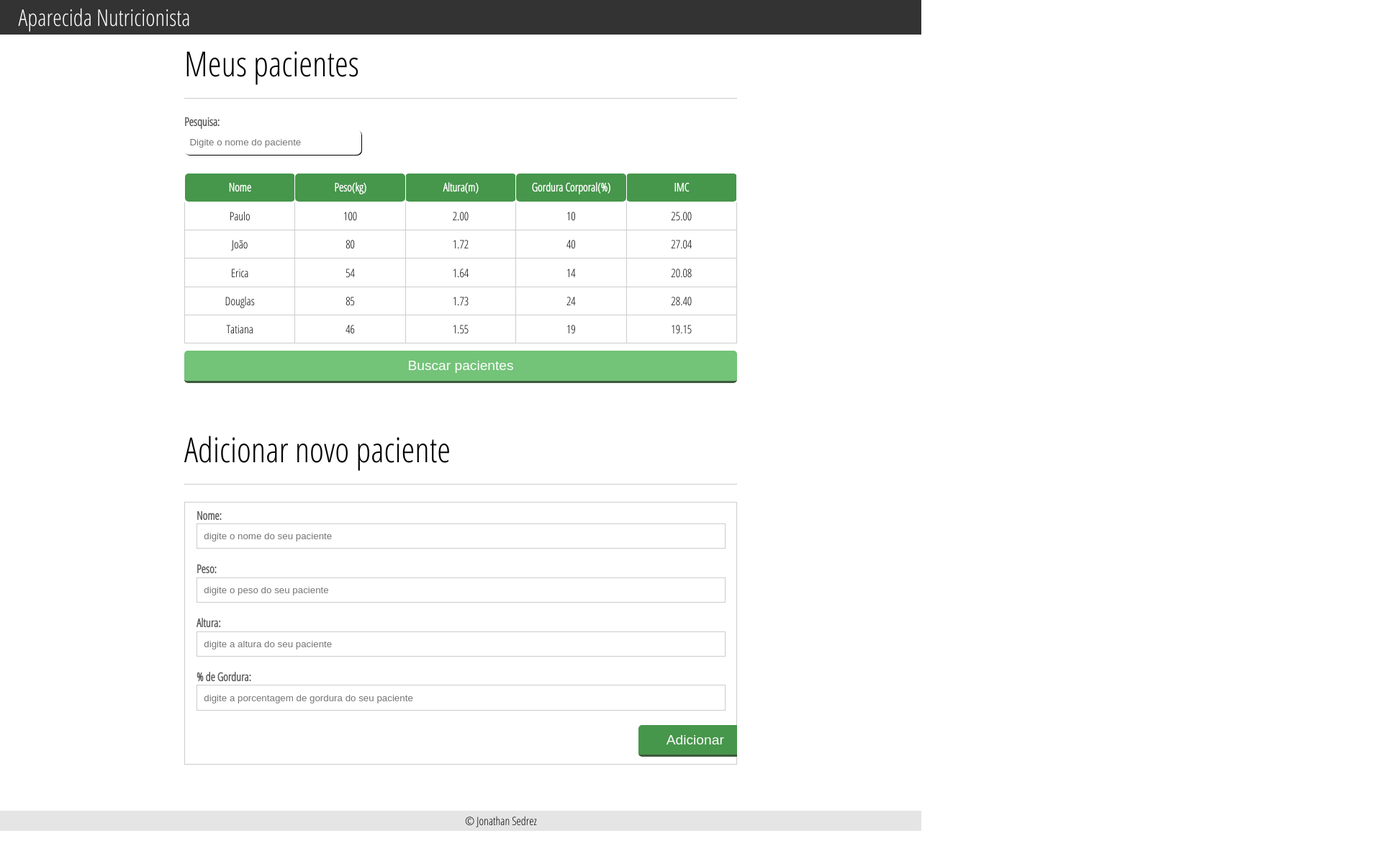
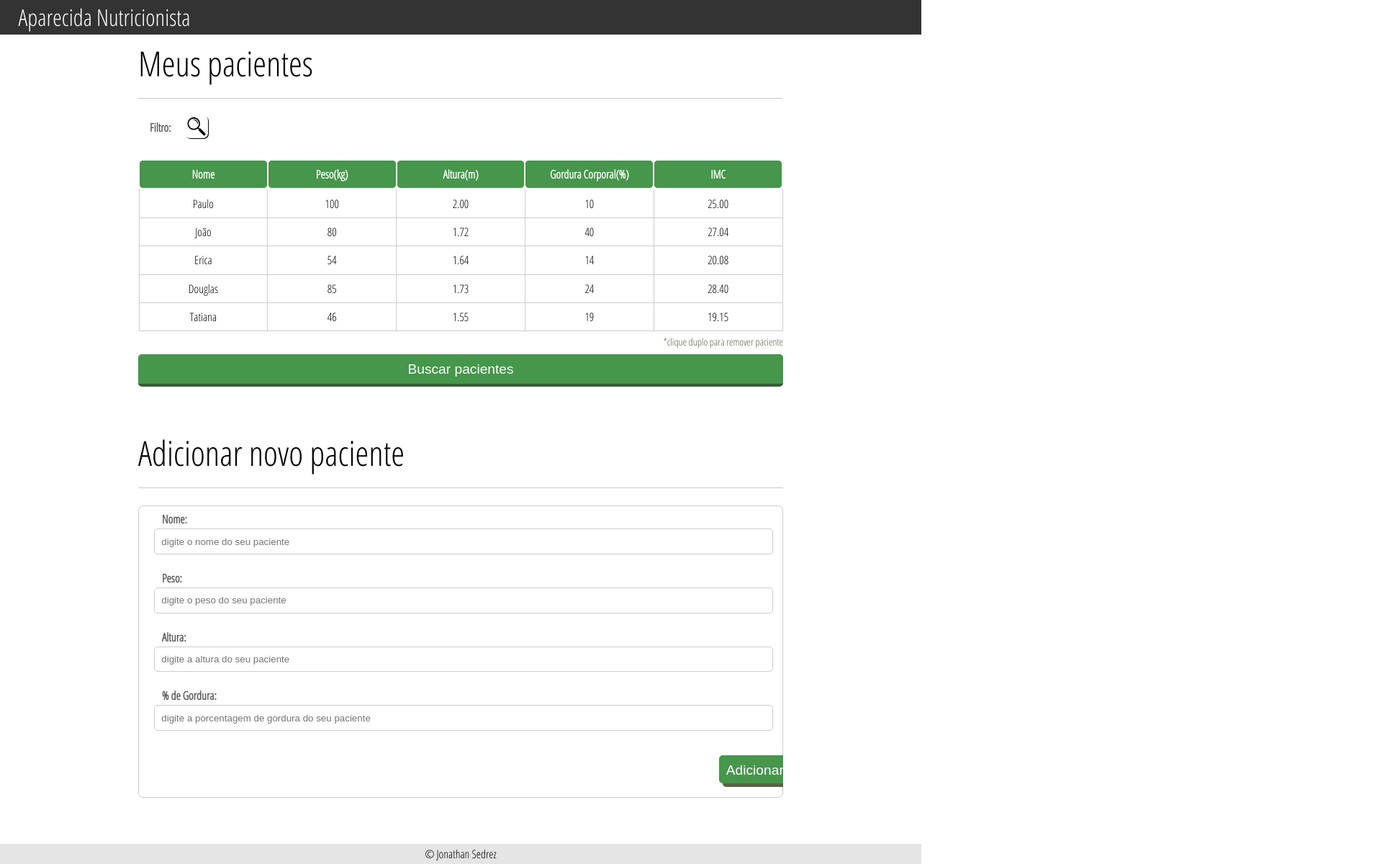
Before and after one commit to jonathansedrez/-Alura-IMC, a plain HTML site: page index.html in a window 1280 px wide. Shown: the whole page at 72% size, 1920 px wide, since content can reach past the window. Before the commit the page ends 1154 px from the top, so only its background shows below. Drawn offline with Linux system fonts and the light colour scheme.

Commit message:
atualizado

```diff
--- a/css/index.css
+++ b/css/index.css
@@ -7,6 +7,7 @@ body{
 	font-size: 16px;
 	font-family: 'Open Sans Condensed', sans-serif;
 }
+
 
 header{
 	background-color: #333;
@@ -37,7 +38,7 @@ header .container:before{
 }
 
 .container{
-	width: 60%;
+	width: 70%;
 	height: 100%;
 	margin: 0 auto;
 }
@@ -64,12 +65,13 @@ section h2{
 	border: 1px solid #ccc;
 	margin-bottom: 4em;
 	padding-left: 1em;
+	border-radius: 7px;
 }
 
 table{
 	width: 100%;
 	margin-bottom : .5em;
-  table-layout: fixed;
+	table-layout: fixed;
 }
 
 td, th {
@@ -83,26 +85,58 @@ th{
 	font-weight: bold;
 	background-color: rgb(70, 150, 75);
 	color: white;
-	border: 1px solid white;
-	border-radius: 5px;
+	border: 2px solid white;
+	border-radius: 8px;
 }
 tr{
-	border: solid 1px rgb(172, 179, 171);
+	border: solid .5px rgb(172, 179, 171);
+	height: 2em;
 }
 
 label{
 	color: #555;
-	display: block;
-	margin-bottom: .2em;
+	display: inline;
+	margin: 1em;
+	font-weight: bold;
+
+}
+
+.lupa-icon{
+	top: 10em;
+	position: absolute;
+	height: 2em;
+	padding: 2px;
+	border-radius: 7px;
+	box-shadow: 1px 1px #000;
+}
+.lupa-icon:hover{
+	opacity: 1;
+}
+
+#filtrar-tabela{
+	position: relative;
+	border-radius: 7px;
+	border: none;
+	box-shadow: 1px 1px #000;
+	padding: 10px 0px;
+	margin-bottom: 25px;
+	width: 3em;
+	transition: .4s;
+	opacity: 0;
+}
+#filtrar-tabela:hover{
+	width: 20em;
+	opacity: 1;
 }
 
 .campo{
-	margin: 0;
+	margin: 5px;
 	padding-bottom: 1em;
 	width: 100%;
 	border: 1px solid #ccc;
 	padding: .7em;
 	width: 100%;
+	border-radius: 5px;
 }
 
 .campo-medio{
@@ -116,58 +150,61 @@ label{
 	padding: 10px 0px;
 }
 
-.busca{
-	border-radius: 7px;
-	border: none;
-	box-shadow: 1px 1px #000;
+.obs{
+	color: rgb(85, 100, 70);
+	font-size: 14px;
+	text-align: right;
 }
-
 
 #buscar-pacientes{
 	padding: .5em 2em;
-	border: 0;
-	border-bottom: 3px solid;
-	font-size: 1.2em;
-	cursor: pointer;
-	margin-top: -3px;
-	color: #fff;
-	background-color:rgb(115, 195, 120);
-	border-color: rgb(60, 90, 60);
-	width: 20%;
-  display: block;
-  clear: both;
-  margin: 10px 0px;
-	border-radius: 5px;
-	width: 100%;
-}
-
-#adicionar-paciente{
-	padding: .5em 2em;
-	border: 0;
-	border-bottom: 3px solid;
+	border: none;
+	border-bottom: 4px solid;
 	font-size: 1.2em;
 	cursor: pointer;
 	margin-top: -3px;
 	color: #fff;
 	background-color:rgb(70, 150, 75);
 	border-color: rgb(60, 90, 60);
-	width: 20%;
-  display: block;
-  clear: both;
-  margin: 10px 0px;
+  	display: block;
+  	margin: 10px 0px;
 	border-radius: 5px;
-	margin-left: 32em;
+	width: 100%;
+	text-align: center;
+}
+#buscar-pacientes:hover{
+	background-color:rgb(115, 195, 120);
+}
+#buscar-pacientes:active{
+	border-radius: 8px;
+	border-top: 4px solid;
+	border-bottom: none;
 }
 
-button:active{
-	margin-top:0px;
-	border: 0;
+#adicionar-paciente{
+	margin-top: 1em;
+	margin-bottom: 1em;
+	position: relative;
+	font-size: 1.2em;
+	height: 2em;
+	padding: .5em;
+	border: none;
+	border-radius: 5px;
+	cursor: pointer;
+	box-shadow: 5px 5px rgb(85, 100, 70);
+	color: #fff;
+	background-color:rgb(70, 150, 75);
+	border-color: rgb(60, 90, 60);
+	transition: 1s;
+	left: 90%;
 }
-
-button[disabled=disabled], button:disabled {
-  background-color: gray;
-	border-color: darkgray;
-
+#adicionar-paciente:hover{
+	background-color:rgb(115, 195, 120);
+	box-shadow: 2px 2px rgb(85, 100, 70);
+}
+#adicionar-paciente:active{
+	box-shadow: none;
+	transition: 0s;
 }
 
 .adicionar-paciente{
@@ -181,8 +218,12 @@ button[disabled=disabled], button:disabled {
 #mensagens-erro{
     color: white;
     background-color: rgba(231, 50, 50, .6);
-		margin: 6px;
-		padding: 6px;
+	margin: 6px;
+	padding: 6px;
+	border-radius: 7px;
+	margin-bottom: 20px;
+	display: block;
+	animation: fadeIn .6s ease-in;
 }
 
 .fadeOut {
@@ -190,21 +231,14 @@ button[disabled=disabled], button:disabled {
     transition: 0.5s;
 }
 
-#filtrar-tabela{
-	width: 32%;
-	display: inline-block;
-	padding: 10px 0px;
-	margin-bottom: 25px;
-}
-
-label{
-	font-weight: bold;
+@keyframes fadeIn {
+	0% { opacity: 0; }
+	100% { opacity: 1; }
 }
 
 .invisivel{
 	display: none;
 }
-
 
 ::placeholder{
 	margin-left: 3px;
@@ -212,10 +246,10 @@ label{
 
 footer{
 	background-color: rgba(0, 0, 0, .1);
-	width: : 100%;
 }
+
 footer p{
 	position: relative;
-	left: 50%;
+	text-align: center;
 	padding: 6px;
 }
--- a/css/reset.css
+++ b/css/reset.css
@@ -46,3 +46,7 @@ table {
 	border-collapse: collapse;
 	border-spacing: 0;
 }
+
+:focus{
+	outline: none;
+}
--- a/index.html
+++ b/index.html
@@ -20,7 +20,8 @@
 			<section class="container">
 				<h2>Meus pacientes</h2>
 
-				<label for="filtrar-tabela">Pesquisa: </label>
+				<label for="filtrar-tabela">Filtro: </label>
+				<img class="lupa-icon" src="/img/lupa-icon.png" alt="lupa">
 				<input class="busca" type="text" name="" id="filtrar-tabela" placeholder="  Digite o nome do paciente">
 
 				<table>
@@ -65,6 +66,7 @@
 							<td class="info-gordura">24</td>
 							<td class="info-imc">0</td>
 						</tr>
+
 						<tr class="paciente" >
 							<td class="info-nome">Tatiana</td>
 							<td class="info-peso">46</td>
@@ -74,6 +76,7 @@
 						</tr>
 					</tbody>
 				</table>
+				<p class="obs">*clique duplo para remover paciente</p>
 				<!--Botão para buscar um JSON-->
 				<span id="erro-ajax" class="invisivel">Erro ao buscar os pacientes</span>
 				<button id="buscar-pacientes" class="botao bto-principal">Buscar pacientes</button>
--- a/js/remover-paciente.js
+++ b/js/remover-paciente.js
@@ -4,8 +4,7 @@ tabela.addEventListener("dblclick", function(event) {
      if (event.target.tagName == 'TD') {
 	    event.target.parentNode.classList.add("fadeOut"); //Da ao item clicado a classe fadeOut que desaparece o item
 	    setTimeout(function() { //Só vai executar o codigo dpeois de um tempo, 0,5 segundos (sleep)
-	    event.target.parentNode.remove();
-	    //event: pega o evento, target: região que foi clicada, parentNode: Pai de quem foi clicado (no caso a tr inteira)
+	    event.target.parentNode.remove(); //event: pega o evento, target: região que foi clicada, parentNode: Pai de quem foi clicado (no caso a tr inteira)
 	    }, 500);
 	}
 });
```
Also changed, not shown: js/buscarPacientes.js (+0 -29 lines), img/delete-icon.png (added), img/edit-icon.png (added), img/lupa-icon.png (added).
